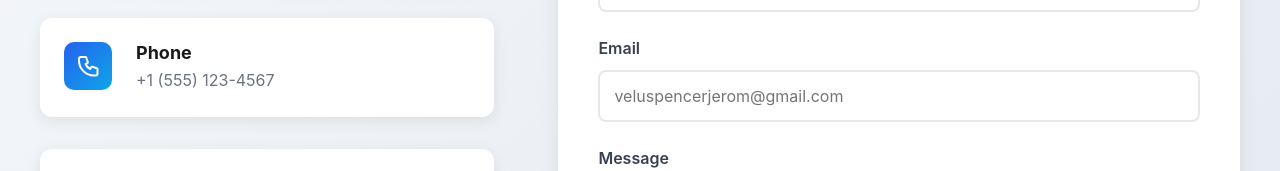
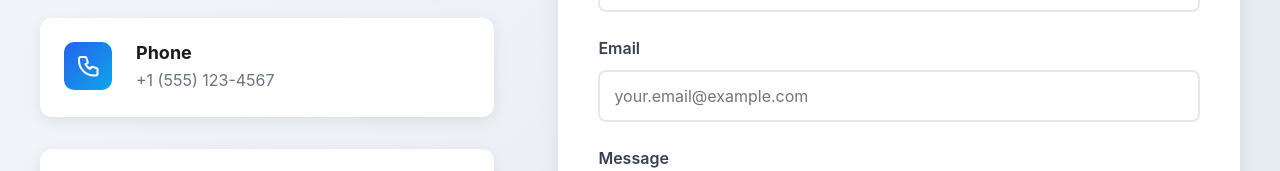
Before and after one commit to jerronjunior/My-portfolio, a React (Vite) app: page / in a window 1280 px wide. Shown: the part 4243-4414 px from the top of the page. Built offline with nearby package versions, Linux system fonts and the light colour scheme.

Commit message:
feat: update email placeholder in Contact component

```diff
--- a/src/components/Contact.tsx
+++ b/src/components/Contact.tsx
@@ -87,7 +87,7 @@ export default function Contact() {
                 value={formData.email}
                 onChange={handleChange}
                 required
-                placeholder="veluspencerjerom@gmail.com"
+                placeholder="your.email@example.com"
               />
             </div>
             <div className="form-group">
```
